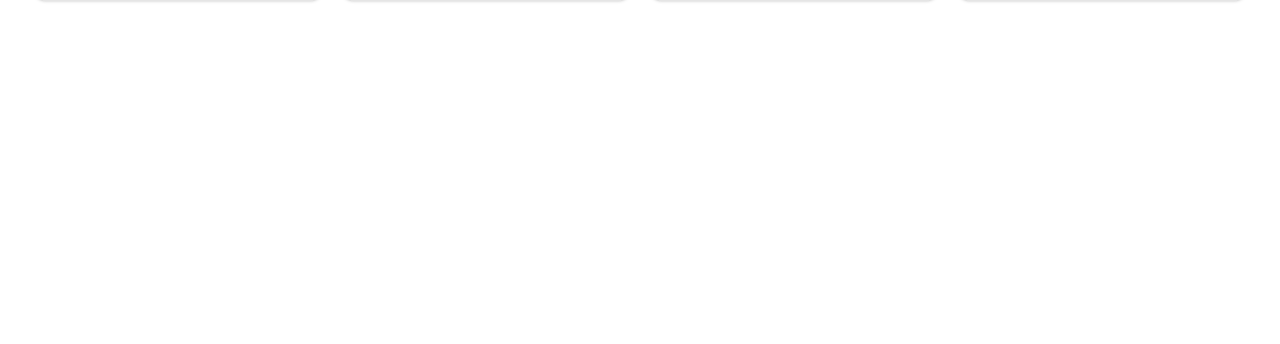
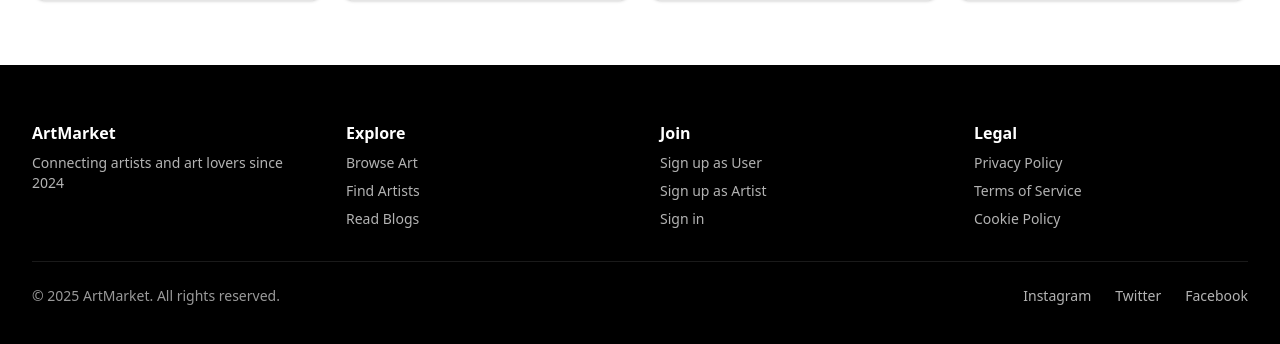
Before and after one commit to DelwoA/artmarket-frontend, a React (Vite) app: page / in a window 1280 px wide. Shown: the part 2379-2723 px from the top of the page. Before the commit the page ends 2444 px from the top, so only its background shows below. Built offline with nearby package versions, Linux system fonts and the light colour scheme; no server answers.

Commit message:
Add Footer component to the main layout for enhanced site navigation and information.

```diff
--- /dev/null
+++ b/src/components/Home/Footer.tsx
@@ -0,0 +1,115 @@
+import { Link } from "react-router";
+
+const Footer = () => {
+  return (
+    <footer className="w-full bg-black text-white">
+      <div className="container mx-auto px-4 md:px-8 py-10 md:py-14">
+        <div className="grid grid-cols-1 sm:grid-cols-2 lg:grid-cols-4 gap-8 md:gap-10">
+          <div>
+            <h3 className="text-base font-semibold">ArtMarket</h3>
+            <p className="mt-2 text-sm text-white/70 max-w-xs">
+              Connecting artists and art lovers since 2024
+            </p>
+          </div>
+
+          <div>
+            <h3 className="text-base font-semibold">Explore</h3>
+            <ul className="mt-2 space-y-2 text-sm text-white/70">
+              <li>
+                <Link to="/art" className="hover:underline hover:text-white">
+                  Browse Art
+                </Link>
+              </li>
+              <li>
+                <Link to="/artist" className="hover:underline hover:text-white">
+                  Find Artists
+                </Link>
+              </li>
+              <li>
+                <Link to="/blogs" className="hover:underline hover:text-white">
+                  Read Blogs
+                </Link>
+              </li>
+            </ul>
+          </div>
+
+          <div>
+            <h3 className="text-base font-semibold">Join</h3>
+            <ul className="mt-2 space-y-2 text-sm text-white/70">
+              <li>
+                <Link
+                  to="/sign-up"
+                  className="hover:underline hover:text-white"
+                >
+                  Sign up as User
+                </Link>
+              </li>
+              <li>
+                <Link
+                  to="/sign-up?role=artist"
+                  className="hover:underline hover:text-white"
+                >
+                  Sign up as Artist
+                </Link>
+              </li>
+              <li>
+                <Link
+                  to="/sign-in"
+                  className="hover:underline hover:text-white"
+                >
+                  Sign in
+                </Link>
+              </li>
+            </ul>
+          </div>
+
+          <div>
+            <h3 className="text-base font-semibold">Legal</h3>
+            <ul className="mt-2 space-y-2 text-sm text-white/70">
+              <li>
+                <Link
+                  to="/privacy"
+                  className="hover:underline hover:text-white"
+                >
+                  Privacy Policy
+                </Link>
+              </li>
+              <li>
+                <Link to="/terms" className="hover:underline hover:text-white">
+                  Terms of Service
+                </Link>
+              </li>
+              <li>
+                <Link
+                  to="/cookies"
+                  className="hover:underline hover:text-white"
+                >
+                  Cookie Policy
+                </Link>
+              </li>
+            </ul>
+          </div>
+        </div>
+
+        <div className="mt-8 border-t border-white/10 pt-6 flex flex-col gap-4 md:flex-row md:items-center md:justify-between">
+          <p className="text-xs md:text-sm text-white/60">
+            © 2025 ArtMarket. All rights reserved.
+          </p>
+          <nav className="flex items-center gap-6 text-sm text-white/70">
+            <Link to="#" className="hover:text-white">
+              Instagram
+            </Link>
+            <Link to="#" className="hover:text-white">
+              Twitter
+            </Link>
+            <Link to="#" className="hover:text-white">
+              Facebook
+            </Link>
+          </nav>
+        </div>
+      </div>
+    </footer>
+  );
+};
+
+export default Footer;
--- a/src/layouts/main.layout.tsx
+++ b/src/layouts/main.layout.tsx
@@ -1,11 +1,13 @@
 import { Outlet } from "react-router";
 import Navigation from "@/components/navigation";
+import Footer from "@/components/Home/Footer";
 
 const MainLayout = () => {
   return (
     <div>
       <Navigation />
       <Outlet />
+      <Footer />
     </div>
   );
 };
```
